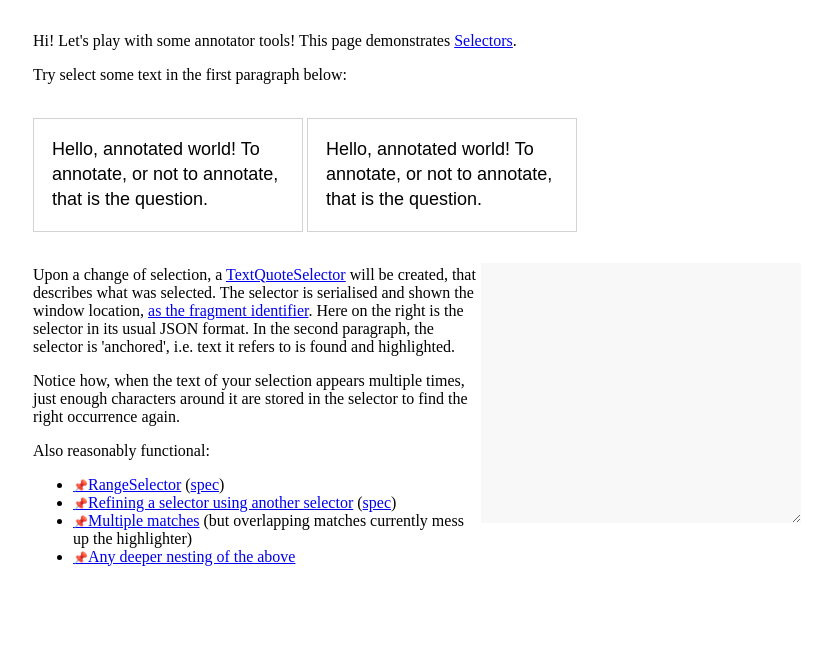
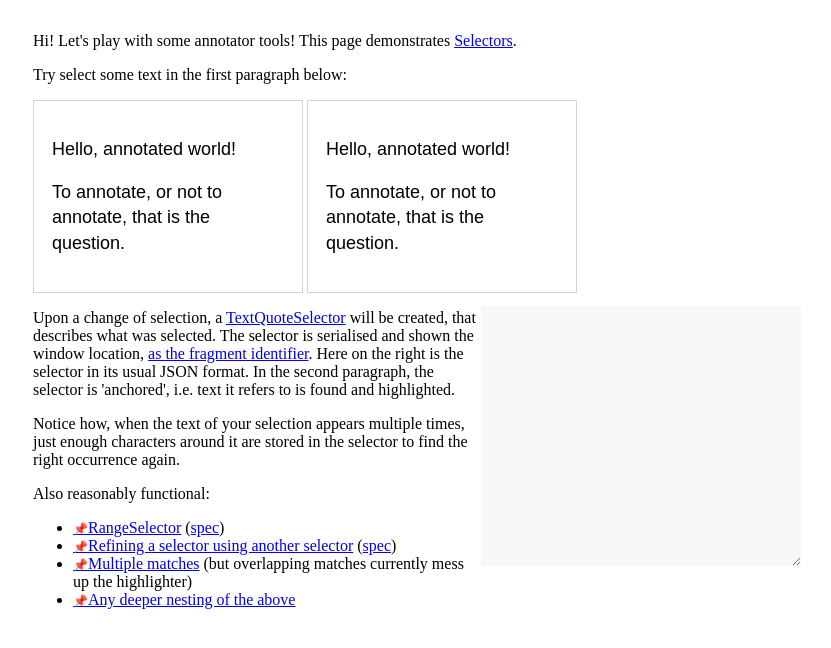
Before and after one commit to apache/incubator-annotator, a website built with webpack: page demo/index.html in a window 1280 px wide. Shown: the whole page, without its empty margins (223-1054 px from the left). Built offline with nearby package versions, Linux system fonts and the light colour scheme; what @annotator/selector would draw is missing.

Commit message:
Split the demo corpus into two paragraphs
Split the demo corpus into two paragraphs to enable demonstrating
selections that cross node boundaries.

Restore the clean state on refresh by setting the inner HTML of the
corpus to that of the selectable text.

```diff
--- a/demo/index.html
+++ b/demo/index.html
@@ -65,8 +65,14 @@ specific language governing permissions and limitations under the License.
     <p>
       Try select some text in the first paragraph below:
     </p>
-    <p id="selectable">Hello, annotated world! To annotate, or not to annotate, that is the question.</p>
-    <p id="corpus">Hello, annotated world! To annotate, or not to annotate, that is the question.</p>
+    <div id="selectable">
+      <p>Hello, annotated world!</p>
+      <p>To annotate, or not to annotate, that is the question.</p>
+    </div>
+    <div id="corpus">
+      <p>Hello, annotated world!</p>
+      <p>To annotate, or not to annotate, that is the question.</p>
+    </div>
     <pre id="debug"></pre>
     <p>
       Upon a change of selection, a
--- a/demo/index.js
+++ b/demo/index.js
@@ -22,7 +22,8 @@ import { mark } from './mark.js';
 import { search } from './search.js';
 
 const refresh = async () => {
-  corpus.innerHTML = corpus.innerText;
+  corpus.innerHTML = selectable.innerHTML;
+
   debug.classList.remove('error');
 
   const identifier = window.location.hash.slice(1);
```
